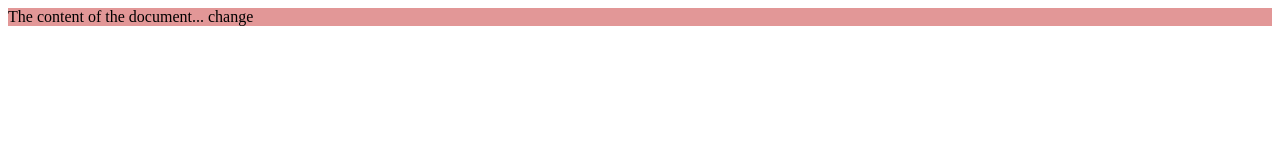
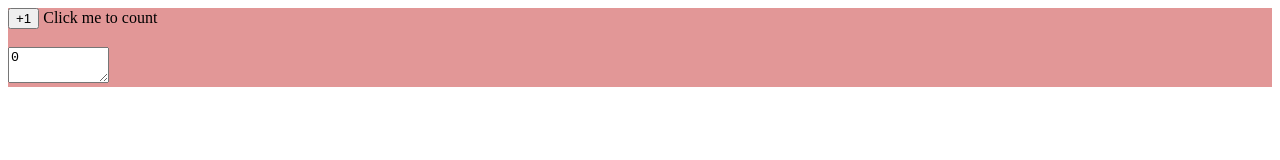
Before and after one commit to KoroJu/IBM_Workshop, a plain HTML site: page index.html in a window 1280 px wide. Drawn offline with Linux system fonts and the light colour scheme.

Commit message:
bissle zählen

```diff
--- a/index.html
+++ b/index.html
@@ -7,7 +7,17 @@
   </head>
   <body>
     <div class="textdesign">
-      The content of the document... change
+      <input type="button" name="counter" value="+1" onclick="countUp()"> Click me to count
+      <script type="text/javascript">
+        function countUp(){
+          var feld = document.getElementById("counting");
+          var x = feld.innerHTML;
+          x++;
+          feld.innerHTML = x;
+        }
+      </script>
+      <br></br>
+      <textarea id="counting" name="counting" rows="2" cols="10">0</textarea>
     </div>
   </body>
 </html>
```
